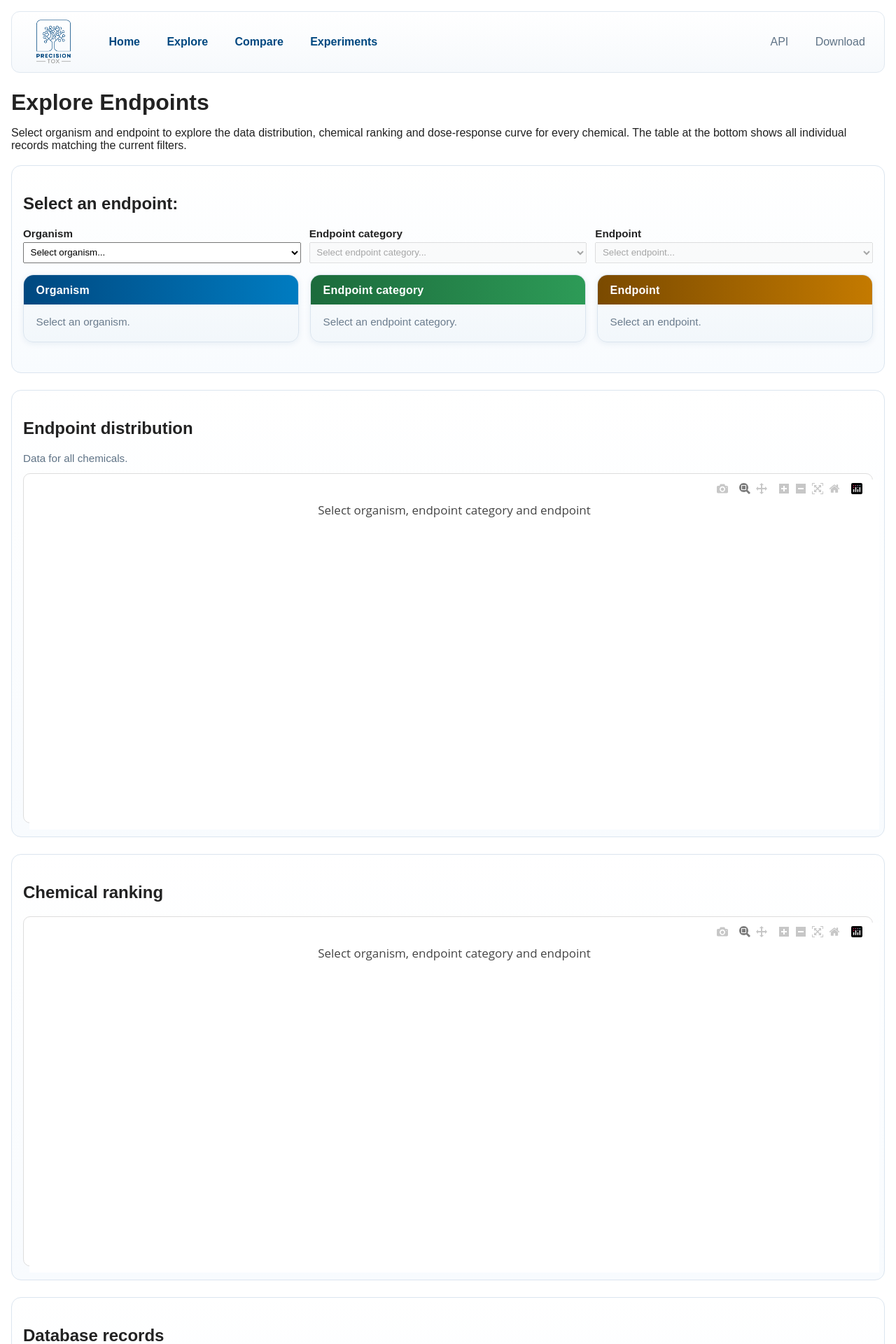
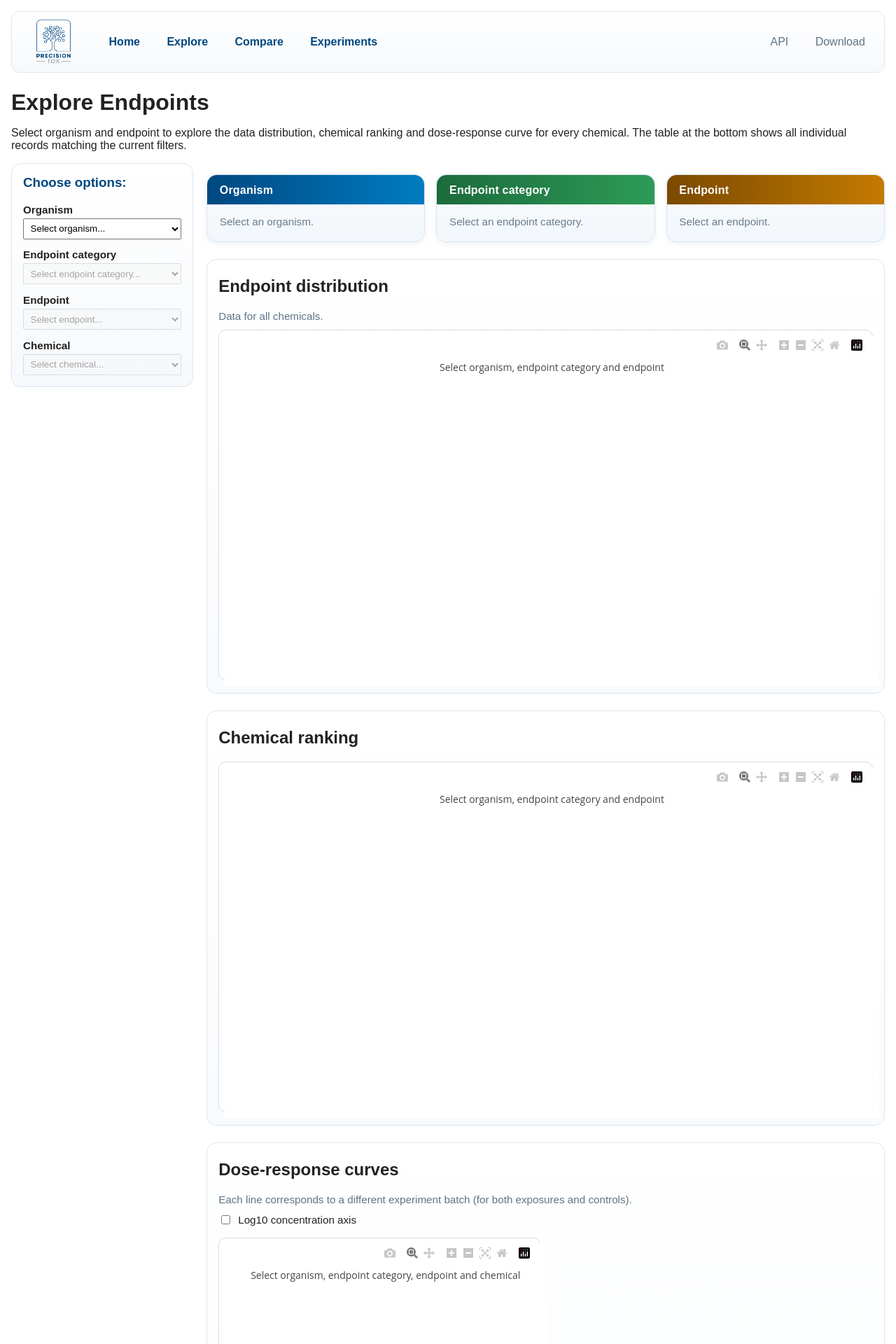
Before and after one commit to precisiontox/ptox_phenotype_app, a Flask app: template app/templates/explore.html in a window 1280 px wide. Shown: the top 1920 px of the page at 70% size. Run offline with Flask 3, Linux system fonts and the light colour scheme; the template is opened without the code that fills it, so the values that code supplies are empty; parts of the project's set-up code (start-up, migrations or seed data) failed here and were passed over; some libraries are stand-ins or nearby versions.

Commit message:
move select menu to side panel

```diff
--- a/app/templates/base.html
+++ b/app/templates/base.html
@@ -41,6 +162,55 @@
         .card-value {
             font-size: 1.7rem;
             font-weight: 700;
+        }
+
+        .cards-home .card {
+            position: relative;
+            overflow: hidden;
+            box-shadow: 0 2px 8px rgba(0, 72, 128, 0.08);
+            transition: transform 0.15s ease, box-shadow 0.15s ease;
+        }
+
+        .cards-home .card:hover {
+            transform: translateY(-1px);
+            box-shadow: 0 4px 14px rgba(0, 72, 128, 0.12);
+        }
+
+        .card-accent-blue {
+            border-top: 5px solid #007cc1;
+        }
+
+        .card-accent-green {
+            border-top: 5px solid #2d9b57;
+        }
+
+        .card-accent-amber {
+            border-top: 5px solid #c47a00;
+        }
+
+        .section-card {
+            border: 1px solid #dbe5ef;
+            border-radius: 14px;
+            background: linear-gradient(180deg, #ffffff 0%, #f8fbfe 100%);
+            padding: 0rem 1rem 1.2rem 1rem;
+            margin: 0rem 0 1.5rem 0;
+            /* box-shadow: 0 2px 8px rgba(0, 72, 128, 0.06); */
+        }
+
+        .section-card-header {
+            margin-bottom: 0.7rem;
+        }
+
+        .section-card-header h2 {
+            font-size: 1.5rem;
+            font-weight: 700;
+            color: var(--primary);
+        }
+
+        .section-note {
+            margin: 0;
+            color: #5f7386;
+            font-size: 0.95rem;
         }
 
         .chart-row {
@@ -263,110 +424,11 @@
             color: #4e6478;
         }
 
-        @media (max-width: 1100px) {
-            .info-sections {
-                grid-template-columns: 1fr;
-            }
-        }
         .page-subtitle {
             margin-top: 0;
             color: #5f7386;
             font-size: 1rem;
             line-height: 1.45;
-        }
-
-        .hero-block {
-            margin-bottom: 1.5rem;
-        }
-
-        .quick-links {
-            display: grid;
-            grid-template-columns: repeat(4, minmax(0, 1fr));
-            gap: 1rem;
-            margin-top: 1rem;
-        }
-
-        .quick-link-card {
-            display: block;
-            text-decoration: none;
-            border: 1px solid #dbe5ef;
-            border-radius: 14px;
-            background: linear-gradient(180deg, #f9fbfd 0%, #f2f7fb 100%);
-            padding: 1rem;
-            color: #243746;
-            box-shadow: 0 2px 8px rgba(0, 72, 128, 0.08);
-            transition: transform 0.15s ease, box-shadow 0.15s ease;
-        }
-
-        .quick-link-card:hover {
-            transform: translateY(-1px);
-            box-shadow: 0 4px 14px rgba(0, 72, 128, 0.12);
-        }
-
-        .quick-link-title {
-            font-weight: 700;
-            color: #004880;
-            margin-bottom: 0.35rem;
-        }
-
-        .quick-link-text {
-            font-size: 0.92rem;
-            color: #5f7386;
-            line-height: 1.45;
-        }
-
-        .cards-home .card {
-            position: relative;
-            overflow: hidden;
-            box-shadow: 0 2px 8px rgba(0, 72, 128, 0.08);
-            transition: transform 0.15s ease, box-shadow 0.15s ease;
-        }
-
-        .cards-home .card:hover {
-            transform: translateY(-1px);
-            box-shadow: 0 4px 14px rgba(0, 72, 128, 0.12);
-        }
-
-        .card-accent-blue {
-            border-top: 5px solid #007cc1;
-        }
-
-        .card-accent-green {
-            border-top: 5px solid #2d9b57;
-        }
-
-        .card-accent-amber {
-            border-top: 5px solid #c47a00;
-        }
-
-        .section-card {
-            border: 1px solid #dbe5ef;
-            border-radius: 14px;
-            background: linear-gradient(180deg, #ffffff 0%, #f8fbfe 100%);
-            padding: 1rem 1rem 1.2rem 1rem;
-            margin: 1.2rem 0 1.5rem 0;
-            /* box-shadow: 0 2px 8px rgba(0, 72, 128, 0.06); */
-        }
-
-        .section-card-header {
-            margin-bottom: 0.8rem;
-        }
-
-        .section-card-header h2 {
-            font-size: 1.5rem;
-            font-weight: 700;
-            color: var(--primary);
-        }
-
-        .section-note {
-            margin: 0;
-            color: #5f7386;
-            font-size: 0.95rem;
-        }
-
-        .page-title{
-            /* color: #004880; */
-            margin-bottom:0.35rem;
         }
 
         #partner-effect-table thead th {
@@ -384,92 +446,70 @@
             background: #eef6fc;
         }
 
+        @media (max-width: 800px) {
+            .quick-links {
+                grid-template-columns: 1fr;
+            }
+        }
+
+        @media (max-width: 1100px) {
+            .chart-row {
+                grid-template-columns: 1fr;
+            }
+            .dose-grid {
+                grid-template-columns: 1fr;
+            }
+            .info-sections {
+                grid-template-columns: 1fr;
+            }
+        }
+
         @media (max-width: 1200px) {
             .quick-links {
                 grid-template-columns: repeat(2, minmax(0, 1fr));
             }
         }
 
-        @media (max-width: 800px) {
-            .quick-links {
+        .analysis-layout {
+            display: grid;
+            grid-template-columns: 260px minmax(0, 1fr);
+            gap: 1.2rem;
+            align-items: start;
+        }
+
+        .sidebar-panel {
+            position: sticky;
+            top: 95px;
+            border: 1px solid #dbe5ef;
+            border-radius: 14px;
+            background: linear-gradient(180deg, #ffffff 0%, #f6f9fc 100%);
+            padding: 1rem;
+        }
+
+        .sidebar-panel h3 {
+            margin-top: 0;
+            color: #004880;
+        }
+
+        .sidebar-panel .filters {
+            display: flex;
+            flex-direction: column;
+            gap: 0.85rem;
+            margin: 0;
+        }
+
+        .analysis-main {
+            min-width: 0;
+        }
+
+        @media (max-width: 1000px) {
+            .analysis-layout {
                 grid-template-columns: 1fr;
             }
-        }
 
-        .navbar {
-            display: flex;
-            align-items: center;
-            gap: .5rem;
-            padding: 0.3rem 1rem;
-            background: linear-gradient(180deg, #ffffff 0%, #f6f9fc 100%);
-            border: 1px solid #e0e8f0;
-            border-radius: 12px;
-            margin-bottom: 1rem;
-        }
-
-        .navbar a {
-            text-decoration: none;
-            color: #004880;
-            font-weight: 550;
-            padding: 0.35rem 0.7rem;
-            border-radius: 8px;
-            transition: background 0.15s ease;
-        }
-
-        .navbar a:hover {
-            background: #eaf3fb;
-        }
-
-        .navbar a.active {
-            background: #004880;
-            color: white;
-        }
-
-        .logo {
-            height: 65px;
-            margin-right: 0.5rem;
-            width: auto;
-            display: block;
-            /* background-color: #fff; */
-            transition: opacity 0.2s ease;
-        }
-        .logo:hover {
-            opacity: 0.8;
-        }
-
-        .logo-link {
-            display: flex;
-            align-items: center;
-            margin-right: 0.5rem;
-            /* padding-right: 1rem;
-            border-right: 1px solid #e5e5e5; */
-        }
-        .logo-link:hover {
-            background: transparent !important;
-        }
-
-        .nav-links {
-            display: flex;
-            flex-wrap: wrap;
-            gap: 1rem;
-        }
-        .nav-links a:hover {
-            opacity: 0.8;
-        }
-
-        .nav-links-secondary {
-            margin-left: auto;
-            display: flex;
-            gap: 1rem;
-        }
-        .nav-links-secondary a {
-            color: #5f7386;
-            font-weight: 500;
-        }
-
-        .nav-links-secondary a:hover {
-            background: transparent;
-            color: #004880;
+            .sidebar-panel {
+                position: static;
+            }
         }
     </style>
     <script>
--- a/app/templates/explore.html
+++ b/app/templates/explore.html
@@ -9,10 +9,9 @@
     </p>
 </div>
 
-<div class="section-card">
-    <div class="section-card-header">
-        <h2>Select an endpoint:</h2>
-    </div>
+<div class="analysis-layout">
+    <aside class="sidebar-panel">
+        <h3>Choose options:</h3>
         <div class="filters">
             <label>
                 <b>Organism</b>
@@ -43,9 +42,21 @@
                     <option value="">Select endpoint...</option>
                 </select>
             </label>
+            <label>
+                <b>Chemical</b>
+                <select id="chemical-select" disabled>
+                    <option value="">Select chemical...</option>
+                </select>
+            </label>
         </div>
+    </aside>
 
-    <!-- <h3>Selection details</h3> -->
+    <main class="analysis-main">
+        <!-- <div class="section-card">
+            <div class="section-card-header">
+                <h2>Your selection</h2>
+            </div> -->
+
             <div id="explore-info" class="info-sections">
                 <div class="info-card">
                     <h3>Organism</h3>
@@ -60,7 +71,6 @@
                 <div class="info-card">
                     <h3>Endpoint</h3>
                     <div id="endpoint-info" class="info-content">Select an endpoint.</div>
-        </div>
                 </div>
             </div>
 
@@ -79,6 +89,23 @@
                 <h2>Chemical ranking</h2>
             </div>
             <div id="ranking-plot" class="chart-box" style="min-height: 500px;"></div>
+        </div>
+
+        <div class="section-card">
+            <div class="section-card-header">
+                <h2>Dose-response curves</h2>
+                <p class="section-note">
+                    Each line corresponds to a different experiment batch (for both exposures and controls).
+                </p>
+            </div>
+            <div style="display:flex; justify-content:space-between; align-items:left; gap:1rem; flex-wrap:wrap;">
+
+                <label style="display:flex; align-items:center; gap:0.5rem; font-size:0.95rem;">
+                    <input type="checkbox" id="dose-log-scale">
+                    Log10 concentration axis
+                </label>
+            </div>
+            <div id="dose-response-container" class="dose-grid"></div>
         </div>
 
         <div class="section-card">
@@ -134,27 +161,7 @@
                 </table>
             </div>
         </div>
-
-<div class="section-card">
-    <div class="section-card-header">
-        <h2>Dose-response curves</h2>
-        <p class="section-note">
-            Each line corresponds to a different experiment batch (for both exposures and controls).
-        </p>
-    </div>
-    <div style="display:flex; justify-content:space-between; align-items:left; gap:1rem; flex-wrap:wrap;">
-        <label>
-            Select Chemical
-            <select id="chemical-select" disabled>
-                <option value="">All chemicals</option>
-            </select>
-        </label>
-        <label style="display:flex; align-items:center; gap:0.5rem; font-size:0.95rem;">
-            <input type="checkbox" id="dose-log-scale">
-            Log10 concentration axis
-        </label>
-    </div>
-    <div id="dose-response-container" class="dose-grid"></div>
+    </main>
 </div>
 
 <link rel="stylesheet" href="https://cdn.datatables.net/1.13.8/css/jquery.dataTables.min.css">
@@ -339,7 +346,12 @@ async function loadHistogram() {
 
     if (!organism_id || !effect_type || !endpoint_name) {
         Plotly.newPlot("histogram", [], {
-            title: "Select organism, endpoint category and endpoint",
+            title: {
+                text: "Select organism, endpoint category and endpoint",
+                font: {
+                    size: 14
+                }
+            },
             xaxis: { visible: false },
             yaxis: { visible: false }
         }, { responsive: true });
@@ -413,7 +425,12 @@ async function loadRanking() {
 
     if (!organism_id || !effect_type || !endpoint_name) {
         Plotly.newPlot("ranking-plot", [], {
-            title: "Select organism, endpoint category and endpoint",
+            title: {
+                text: "Select organism, endpoint category and endpoint",
+                font: {
+                    size: 14
+                }
+            },
             xaxis: { visible: false },
             yaxis: { visible: false }
         }, { responsive: true });
@@ -463,7 +480,12 @@ async function loadDoseResponse() {
         container.innerHTML = '<div id="dose-response-empty" class="chart-box" style="min-height: 420px;"></div>';
 
         Plotly.newPlot("dose-response-empty", [], {
-            title: "Select organism, endpoint category, endpoint and chemical",
+            title: {
+                text: "Select organism, endpoint category, endpoint and chemical",
+                font: {
+                    size: 14
+                }
+            },
             xaxis: { visible: false },
             yaxis: { visible: false }
         }, { responsive: true });
@@ -595,7 +617,10 @@ async function loadDoseResponse() {
         });
 
         Plotly.newPlot(`dose-response-${idx}`, traces, {
-            title: `Dose-response — ${chemicalLabel} — ${duration}`,
+            title: {
+                text: `Dose-response — ${chemicalLabel}<br>${duration}`,
+                font: { size: 13}
+            },
             xaxis: {
                 title: xTitle,
                 type: document.getElementById("dose-log-scale").checked ? "log" : "linear"
@@ -822,13 +847,23 @@ document.getElementById("dose-log-scale").addEventListener("change", async funct
 const initialSelections = applySelectionsFromUrl();
 
 Plotly.newPlot("histogram", [], {
-    title: "Select organism, endpoint category and endpoint",
+    title: {
+        text: "Select organism, endpoint category and endpoint",
+        font: {
+            size: 14
+        }
+    },
     xaxis: { visible: false },
     yaxis: { visible: false }
 }, { responsive: true });
 
 Plotly.newPlot("ranking-plot", [], {
-    title: "Select organism, endpoint category and endpoint",
+    title: {
+        text: "Select organism, endpoint category and endpoint",
+        font: {
+            size: 14
+        }
+    },
     xaxis: { visible: false },
     yaxis: { visible: false }
 }, { responsive: true });
@@ -837,7 +872,12 @@ document.getElementById("dose-response-container").innerHTML =
     '<div id="dose-response-empty" class="chart-box" style="min-height: 420px;"></div>';
 
 Plotly.newPlot("dose-response-empty", [], {
-    title: "Select organism, endpoint category, endpoint and chemical",
+    title: {
+        text: "Select organism, endpoint category, endpoint and chemical",
+        font: {
+            size: 14
+        }
+    },
     xaxis: { visible: false },
     yaxis: { visible: false }
 }, { responsive: true });
```
Also changed, not shown: other parts of app/templates/base.html (+122 -10 lines), app/templates/compare.html (+20 -14 lines). Lines whose indentation alone changed are shown as unchanged.
